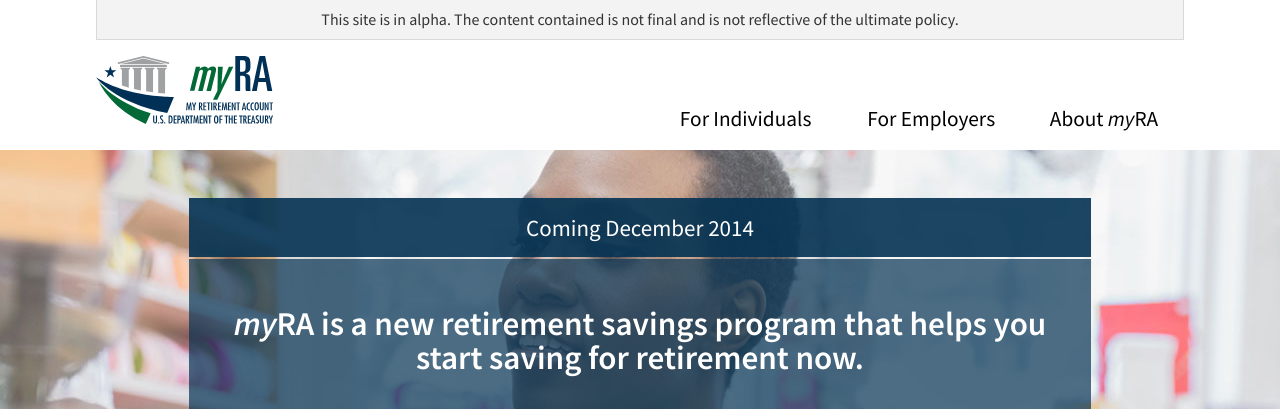
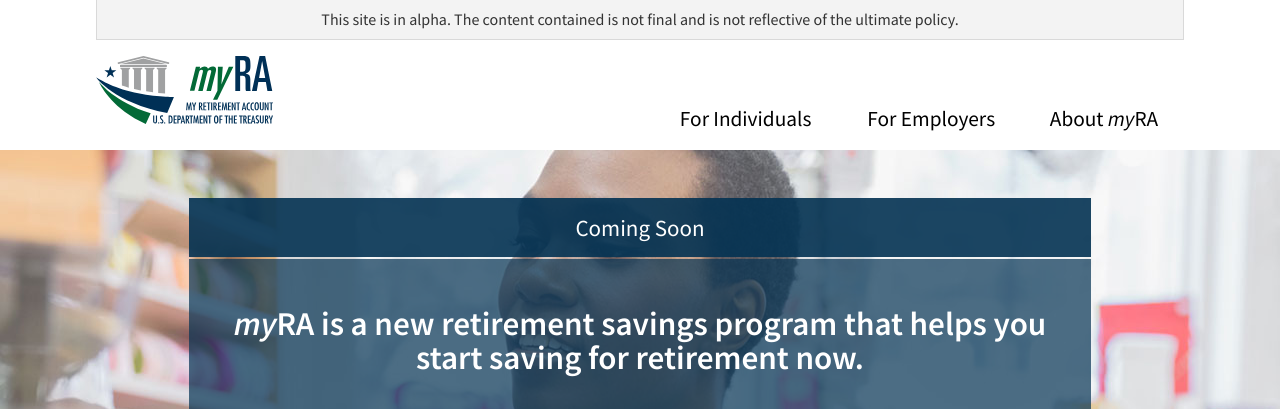
Before and after one commit to 18F/myra, a Jekyll site: the page built from index.html, in a window 1280 px wide. Shown: the top 409 px of the page. Built offline with Jekyll 4.4.1, drawn with Linux system fonts in a browser that asks for light colours.

Commit message:
Coming soon text

```diff
--- a/employers/index.html
+++ b/employers/index.html
@@ -7,7 +7,7 @@
   <div class="container">
     <div class="inner-container">
       <div class="tagline-banner">
-        <span class="coming-soon">Coming December 2014</span>
+        <span class="coming-soon">Coming Soon</span>
       </div>
       <div class="headline">
         <span class="display"><span class="myra">myRA</span> is a new way to help your employees save for retirement.</span>
--- a/index.html
+++ b/index.html
@@ -8,7 +8,7 @@
   <div class="container">
     <div class="inner-container">
       <div class="tagline-banner">
-        <span class="coming-soon">Coming December 2014</span>
+        <span class="coming-soon">Coming Soon</span>
       </div>
       <div class="headline">
         <span class="display"><span class="myra">myRA</span> is a new retirement savings program that helps you start saving for retirement now.</span>
--- a/individuals/index.html
+++ b/individuals/index.html
@@ -7,7 +7,7 @@
   <div class="container">
     <div class="inner-container">
       <div class="tagline-banner">
-        <span class="coming-soon">Coming December 2014</span>
+        <span class="coming-soon">Coming Soon</span>
       </div>
       <div class="headline">
         <div class="inner-headline">
```
